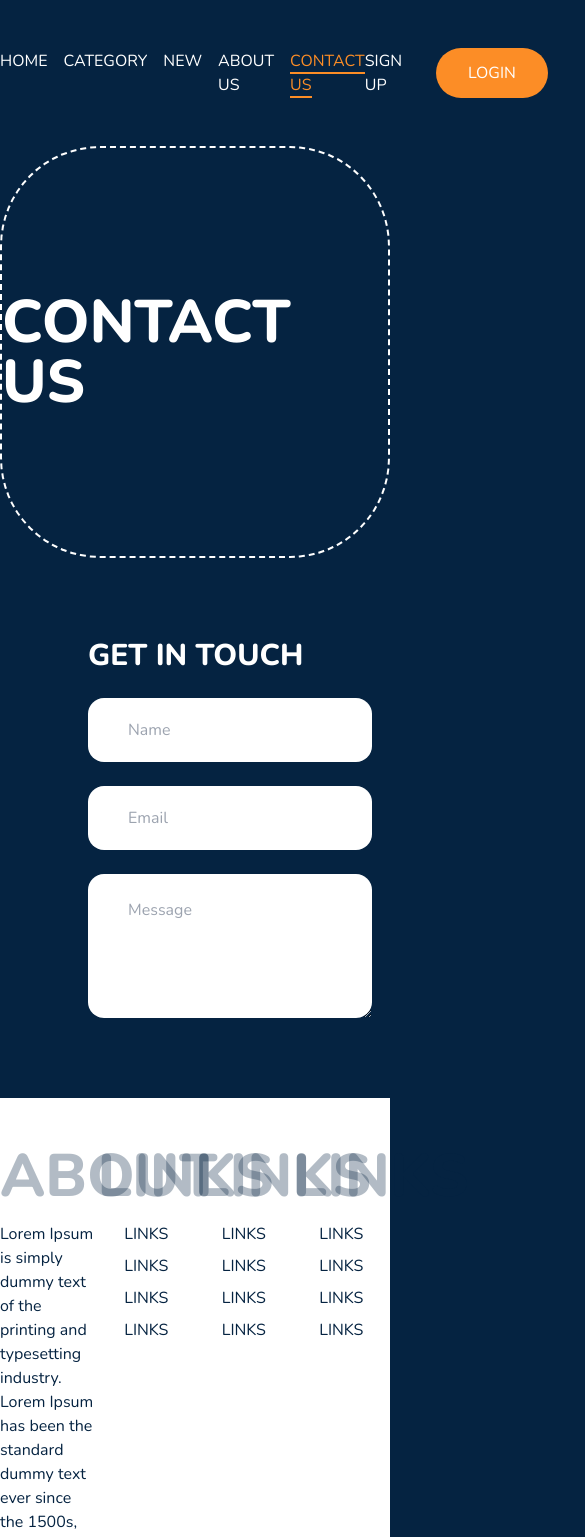
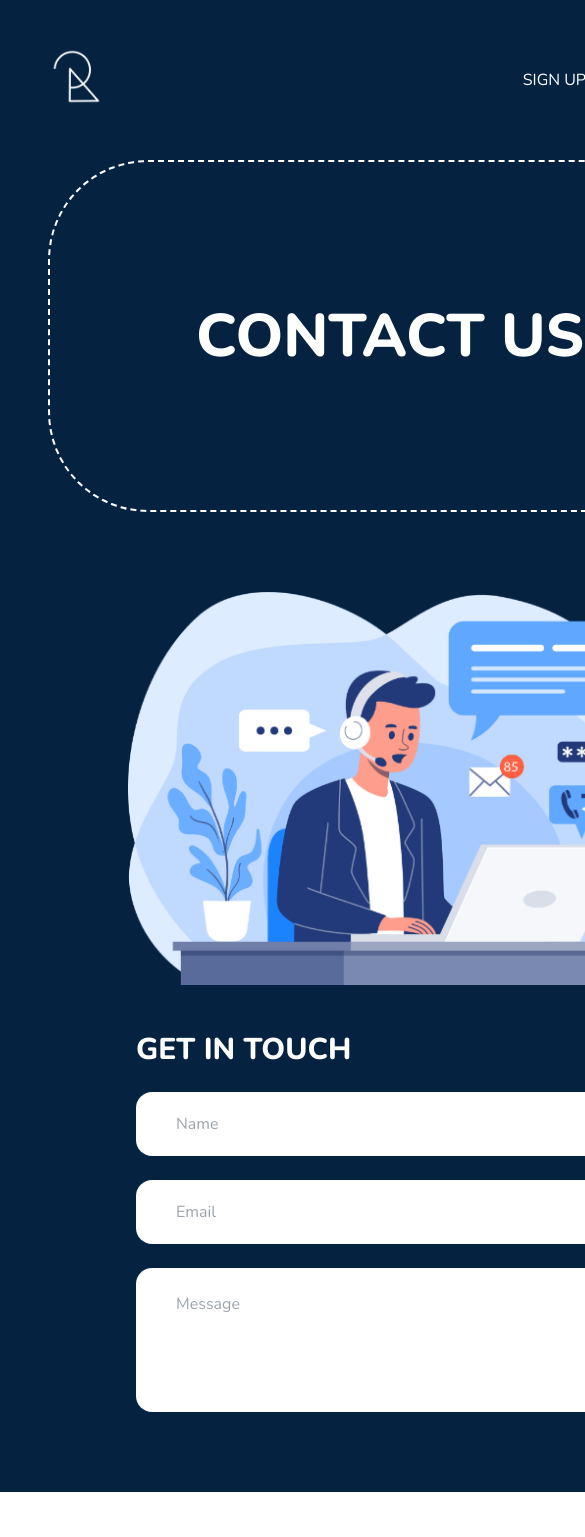
Before and after one commit to dhimankamal/ringtonez-nextjs, a Next.js app: page /contact in a window 390 px wide. Shown: the top 1537 px of the page, 585 px wide, since content can reach past the window. Built offline with nearby package versions, Linux system fonts and the light colour scheme.

Commit message:
resposive

```diff
--- a/components/Footer.js
+++ b/components/Footer.js
@@ -1,19 +1,40 @@
 import React from 'react'
 import Link from 'next/link'
+import { useRouter } from 'next/router';
 
 export default function Footer () {
+  const router = useRouter();
+  let NavData = [
+
+    {
+      name: 'Category',
+      href: '/category'
+    },
+    {
+      name: 'New',
+      href: '/newuploads'
+    },
+    {
+      name: 'About Us',
+      href: '/about'
+    },
+    {
+      name: 'Contact Us',
+      href: '/contact'
+    }
+  ]
   return (
-    <div className='bg-tonez-white uppercase mt-4'>
-      <div className='container mx-auto md:px-12 py-12 grid grid-cols-4 text-tonez-blue'>
-        <div>
+    <div className='bg-tonez-white uppercase mt-4 w-[200%] md:w-auto '>
+      <div className='container mx-auto px-12 py-12 grid md:grid-cols-4 text-tonez-blue space-y-10 md:space-y-0'>
+        <div className='text-center md:text-left'>
           <span className='text-6xl opacity-30  font-extrabold '>About</span>
-          <p className='font-light text-base normal-case mt-4'>Lorem Ipsum is simply dummy text of the printing and typesetting industry. Lorem Ipsum has been the  standard dummy text ever since the 1500s, when an unknown printer took a galley of type and scrambled it to make a type specimen</p>
+          <p className='font-light text-xl md:text-base md:text-base normal-case mt-4'>Lorem Ipsum is simply dummy text of the printing and typesetting industry. Lorem Ipsum has been the  standard dummy text ever since the 1500s, when an unknown printer took a galley of type and scrambled it to make a type specimen</p>
         </div>
         <div className='text-center'>
           <span className='text-6xl opacity-30 text-tonez-blue font-extrabold'>
             Links
           </span>
-          <ul className='space-y-2 mt-4 font-light text-base'>
+          <ul className='space-y-2 mt-4 font-light text-xl md:text-base'>
             <li>
               <Link href='/'>
                 <a className='hover:text-tonez-orange transition duration-500' aria-current='page'>links</a>
@@ -43,7 +64,7 @@ export default function Footer () {
           <span className='text-6xl opacity-30 text-tonez-blue font-extrabold'>
             Links
           </span>
-          <ul className='space-y-2 mt-4 font-light text-base'>
+          <ul className='space-y-2 mt-4 font-light text-xl md:text-base'>
             <li>
               <Link href='/'>
                 <a className='hover:text-tonez-orange transition duration-500' aria-current='page'>links</a>
@@ -73,30 +94,15 @@ export default function Footer () {
           <span className='text-6xl opacity-30 text-tonez-blue font-extrabold'>
             Links
           </span>
-          <ul className='space-y-2 mt-4 font-light text-base'>
-            <li>
-              <Link href='/'>
-                <a className='hover:text-tonez-orange transition duration-500' aria-current='page'>links</a>
-              </Link>
-            </li>
-            <li>
+          <ul className='space-y-2 mt-4 font-light text-xl md:text-base'>
+            {NavData.map((list,key) => (
+              <li key={key}>
+                <Link href={list.href} >
+                  <a  aria-current='page' className={((router.pathname == list.href) ? "text-tonez-orange border-b-2 border-tonez-orange " : "")+ "hover:text-tonez-orange transition duration-500" }  >{list.name}</a>
+                </Link>
+              </li>
+            ))}
 
-              <Link href='/'>
-                <a className='hover:text-tonez-orange transition duration-500' aria-current='page'>links</a>
-              </Link>
-            </li>
-            <li>
-
-              <Link href='/'>
-                <a className='hover:text-tonez-orange transition duration-500' aria-current='page'>links</a>
-              </Link>
-            </li>
-            <li>
-
-              <Link href='/'>
-                <a className='hover:text-tonez-orange transition duration-500' aria-current='page'>links</a>
-              </Link>
-            </li>
           </ul>
         </div>
       </div>
--- a/components/Navbar.js
+++ b/components/Navbar.js
@@ -32,7 +32,7 @@ export default function Navbar () {
   return (
     <section>
       <div className='flex justify-between my-12 text-tonez-white items-center font-light text-base uppercase'>
-        <div className='flex-1'>
+        <div className='flex-1 hidden lg:block'>
           <ul className='flex space-x-4 '>
             {NavData.map((list,key) => (
               <li key={key}>
--- a/components/Posts.js
+++ b/components/Posts.js
@@ -8,7 +8,7 @@ export default function Posts () {
       <div className='text-center my-20 text-tonez-white'>
         <span className='text-5xl font-bold uppercase'>LATEST POSTS</span>
       </div>
-      <div className='grid grid-cols-2 gap-10 mb-10'>
+      <div className='grid lg:grid-cols-2 gap-10 mb-10'>
           <div className='border-2 border-dashed border-tonez-white rounded-[50px] p-10'>
               <Image className='rounded-[20px]'  src={PostImage} width="490" height="276"  alt='image'/>
               <div className='text-tonez-white'>
--- a/pages/_app.js
+++ b/pages/_app.js
@@ -6,7 +6,7 @@ import Footer from '../components/Footer'
 function MyApp ({ Component, pageProps }) {
   return (
     <>
-      <div className='md:container md:mx-auto md:px-12 '>
+      <div className='w-[200%] md:w-auto md:container md:mx-auto px-12 '>
       <Navbar />
         <AnimatePresence
           exitBeforeEnter
--- a/pages/contact.js
+++ b/pages/contact.js
@@ -10,7 +10,7 @@ export default function contact () {
       <Layout>
         <div>
           <PageHeader title='Contact US' />
-          <div className='flex space-x-2 justify-between m-20'>
+          <div className='flex space-x-2 justify-between m-20 flex-col space-y-10 md:flex-row md:space-y-0'>
             <div className='w-full'>
               <Image src={ContactImage} width="534" height="401" alt='image'/>
             </div>
--- a/pages/ringtone/[id].js
+++ b/pages/ringtone/[id].js
@@ -98,7 +98,7 @@ function Posts ({ data }) {
           pariatur. Excepteur sint occaecat cupidatat non proident, sunt in
           culpa qui officia deserunt mollit anim id est laborum.
         </div>
-        <div className='my-10 text-tonez-white text-3xl flex space-x-10 flex justify-center'>
+        <div className='my-10 text-tonez-white text-3xl flex flex-col md:flex-row space-y-10 md:space-y-0 md:space-x-10 justify-center'>
           <a
             className='py-6 px-20 flex justify-center border-2 border-dashed border-tonez-white rounded-[100px] hover:bg-white/[.10] transition duration-300'
             href={`https://zigtone.com/download/?id=${detail.id}`}
```
